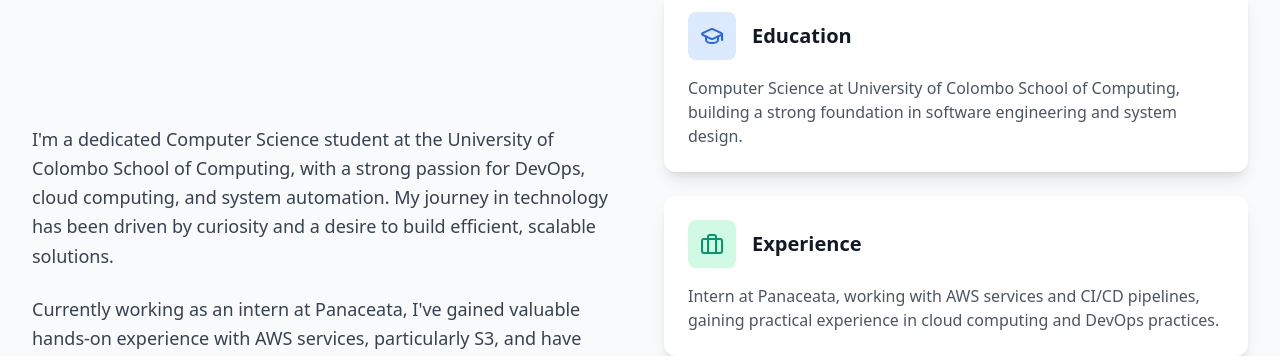
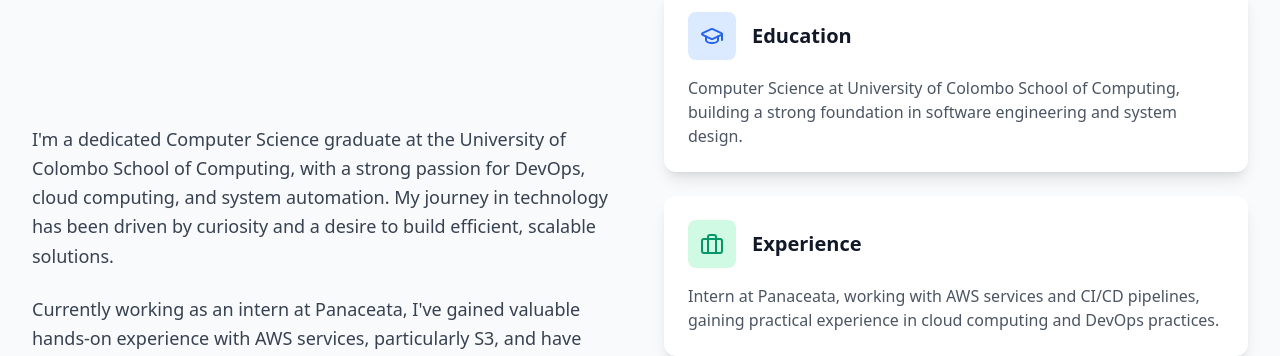
Before and after one commit to AshenSachinthana/portfolio-web, a React (Vite) app: page / in a window 1280 px wide. Shown: the part 1040-1396 px from the top of the page. Built offline with nearby package versions, Linux system fonts and the light colour scheme.

Commit message:
Update About component: correct description from student to graduate

```diff
--- a/src/components/About.tsx
+++ b/src/components/About.tsx
@@ -55,7 +55,7 @@ const About: React.FC = () => {
               variants={itemVariants}
               className="text-lg leading-relaxed text-gray-700 dark:text-gray-300"
             >
-              I'm a dedicated Computer Science student at the University of Colombo School of Computing,
+              I'm a dedicated Computer Science graduate at the University of Colombo School of Computing,
               with a strong passion for DevOps, cloud computing, and system automation. My journey in
               technology has been driven by curiosity and a desire to build efficient, scalable solutions.
             </motion.p>
```
